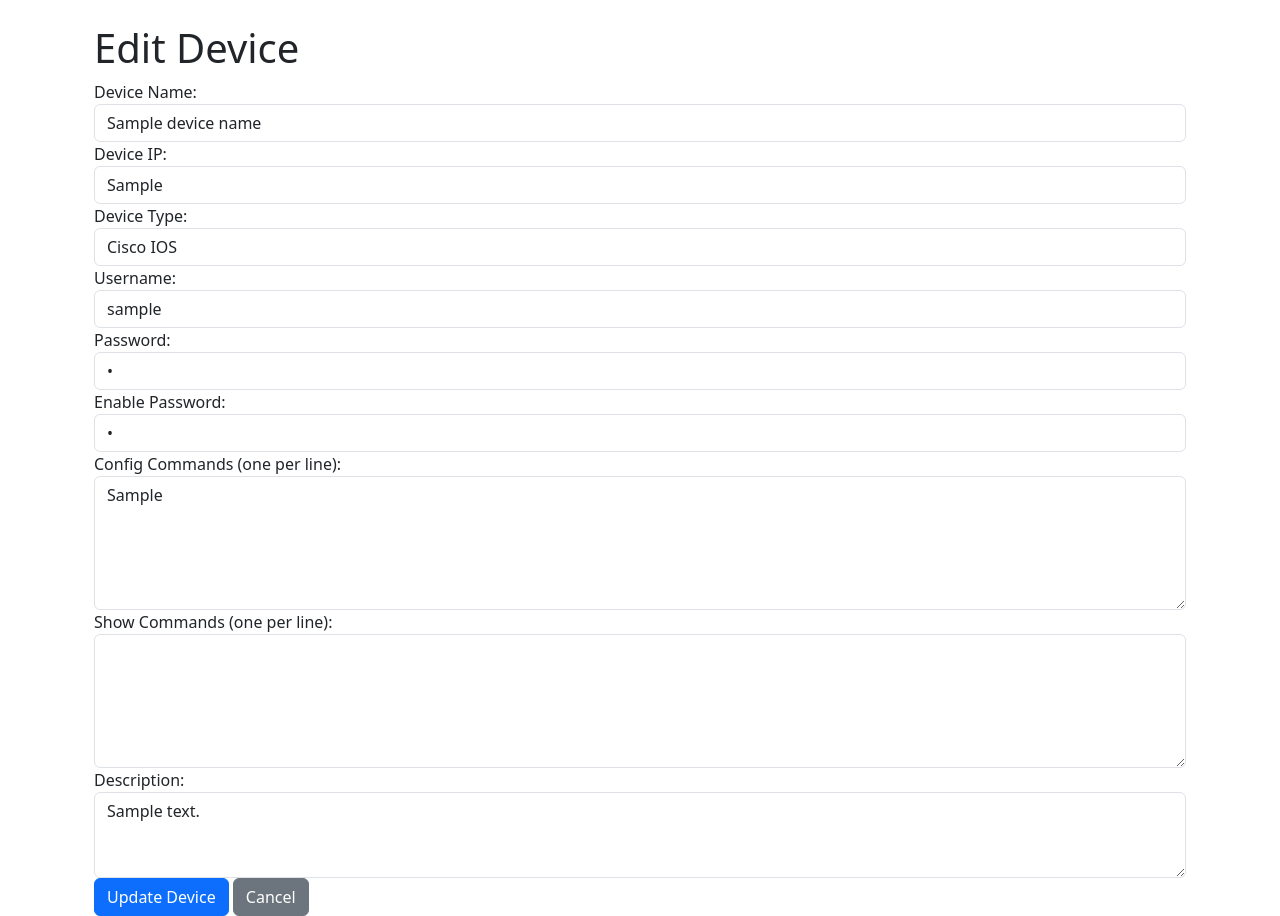
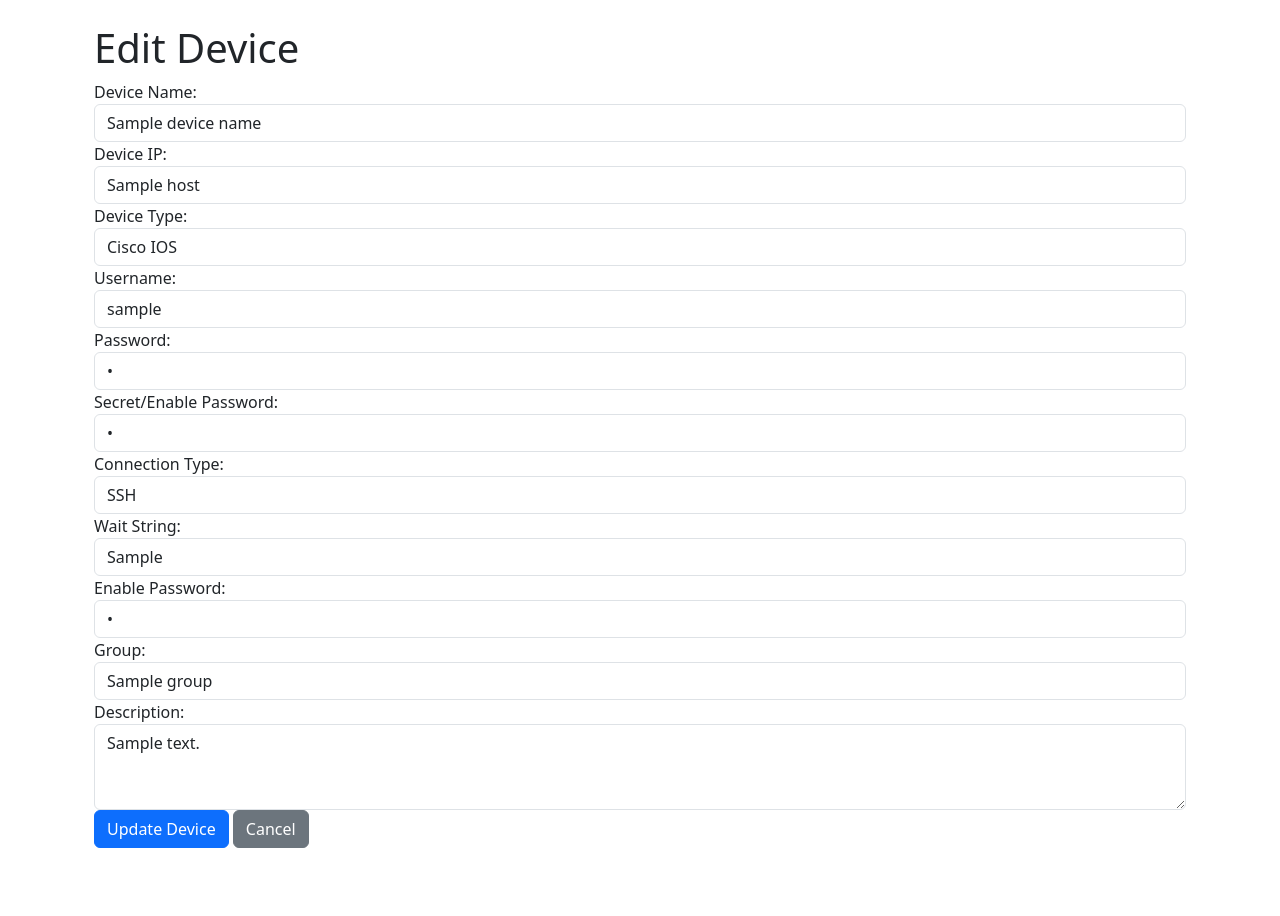
Before and after one commit to kaishin0527/cisco-config-fetcher, a Flask app: template templates/edit_device.html in a window 1280 px wide. Shown: the part 56-972 px from the top of the page. After the commit the page ends 904 px from the top, so only its background shows below. Run offline with Flask 3, Linux system fonts and the light colour scheme; the template is opened without the code that fills it: most values are stand-ins (such as "Sample title", 1, 10 or a date in 2020).

Commit message:
Fix edit templates to display existing data

```diff
--- a/templates/edit_device.html
+++ b/templates/edit_device.html
@@ -12,46 +12,58 @@
             <input type="text" class="form-control" id="device_name" name="device_name" value="{{ device_name }}" required>
         </div>
         <div class="form-group">
-            <label for="device_ip">Device IP:</label>
-            <input type="text" class="form-control" id="device_ip" name="device_ip" value="{{ device_ip }}" required>
+            <label for="host">Device IP:</label>
+            <input type="text" class="form-control" id="host" name="host" value="{{ device.host }}" required>
         </div>
         <div class="form-group">
             <label for="device_type">Device Type:</label>
             <select class="form-control" id="device_type" name="device_type" required>
-                <option value="cisco_ios" {% if device_type == 'cisco_ios' %}selected{% endif %}>Cisco IOS</option>
-                <option value="cisco_nxos" {% if device_type == 'cisco_nxos' %}selected{% endif %}>Cisco NX-OS</option>
-                <option value="cisco_asa" {% if device_type == 'cisco_asa' %}selected{% endif %}>Cisco ASA</option>
-                <option value="cisco_s300" {% if device_type == 'cisco_s300' %}selected{% endif %}>Cisco S300</option>
-                <option value="juniper" {% if device_type == 'juniper' %}selected{% endif %}>Juniper</option>
-                <option value="arista_eos" {% if device_type == 'arista_eos' %}selected{% endif %}>Arista EOS</option>
-                <option value="huawei" {% if device_type == 'huawei' %}selected{% endif %}>Huawei</option>
-                <option value="fortinet" {% if device_type == 'fortinet' %}selected{% endif %}>Fortinet</option>
-                <option value="other" {% if device_type == 'other' %}selected{% endif %}>Other</option>
+                <option value="cisco_ios" {% if device.device_type == 'cisco_ios' %}selected{% endif %}>Cisco IOS</option>
+                <option value="cisco_nxos" {% if device.device_type == 'cisco_nxos' %}selected{% endif %}>Cisco NX-OS</option>
+                <option value="cisco_asa" {% if device.device_type == 'cisco_asa' %}selected{% endif %}>Cisco ASA</option>
+                <option value="cisco_s300" {% if device.device_type == 'cisco_s300' %}selected{% endif %}>Cisco S300</option>
+                <option value="juniper" {% if device.device_type == 'juniper' %}selected{% endif %}>Juniper</option>
+                <option value="arista_eos" {% if device.device_type == 'arista_eos' %}selected{% endif %}>Arista EOS</option>
+                <option value="huawei" {% if device.device_type == 'huawei' %}selected{% endif %}>Huawei</option>
+                <option value="fortinet" {% if device.device_type == 'fortinet' %}selected{% endif %}>Fortinet</option>
+                <option value="other" {% if device.device_type == 'other' %}selected{% endif %}>Other</option>
             </select>
         </div>
         <div class="form-group">
             <label for="username">Username:</label>
-            <input type="text" class="form-control" id="username" name="username" value="{{ username }}" required>
+            <input type="text" class="form-control" id="username" name="username" value="{{ device.username }}" required>
         </div>
         <div class="form-group">
             <label for="password">Password:</label>
-            <input type="password" class="form-control" id="password" name="password" value="{{ password }}" required>
+            <input type="password" class="form-control" id="password" name="password" value="{{ device.password }}" required>
+        </div>
+        <div class="form-group">
+            <label for="secret">Secret/Enable Password:</label>
+            <input type="password" class="form-control" id="secret" name="secret" value="{{ device.secret }}">
+        </div>
+        <div class="form-group">
+            <label for="connection_type">Connection Type:</label>
+            <select class="form-control" id="connection_type" name="connection_type">
+                <option value="ssh" {% if device.connection_type == 'ssh' %}selected{% endif %}>SSH</option>
+                <option value="telnet" {% if device.connection_type == 'telnet' %}selected{% endif %}>Telnet</option>
+                <option value="serial" {% if device.connection_type == 'serial' %}selected{% endif %}>Serial</option>
+            </select>
+        </div>
+        <div class="form-group">
+            <label for="wait_string">Wait String:</label>
+            <input type="text" class="form-control" id="wait_string" name="wait_string" value="{{ device.wait_string }}">
         </div>
         <div class="form-group">
             <label for="enable_password">Enable Password:</label>
-            <input type="password" class="form-control" id="enable_password" name="enable_password" value="{{ enable_password }}">
+            <input type="password" class="form-control" id="enable_password" name="enable_password" value="{{ device.enable_password }}">
         </div>
         <div class="form-group">
-            <label for="config_commands">Config Commands (one per line):</label>
-            <textarea class="form-control" id="config_commands" name="config_commands" rows="5">{{ config_commands }}</textarea>
-        </div>
-        <div class="form-group">
-            <label for="show_commands">Show Commands (one per line):</label>
-            <textarea class="form-control" id="show_commands" name="show_commands" rows="5">{{ show_commands }}</textarea>
+            <label for="group">Group:</label>
+            <input type="text" class="form-control" id="group" name="group" value="{{ device.group }}">
         </div>
         <div class="form-group">
             <label for="description">Description:</label>
-            <textarea class="form-control" id="description" name="description" rows="3">{{ description }}</textarea>
+            <textarea class="form-control" id="description" name="description" rows="3">{{ device.description }}</textarea>
         </div>
         <button type="submit" class="btn btn-primary">Update Device</button>
         <a href="{{ url_for('devices') }}" class="btn btn-secondary">Cancel</a>
--- a/web_app_complete_fixed.py
+++ b/web_app_complete_fixed.py
@@ -453,7 +453,7 @@ def execute():
     devices = get_devices()
     command_groups = get_command_groups()
     scenarios = get_scenarios()
-    return render_template('execute.html', devices=devices, command_groups=command_groups, scenarios=scenarios)
+    return render_template('execute.html', devices=devices, command_groups=command_groups, scenarios=scenarios, scenario_lists=scenarios)
 
 @app.route('/run_scenario', methods=['POST'])
 def run_scenario():
```
Also changed, not shown: templates/edit_command_group.html (+6 -2 lines), templates/edit_scenario.html (+13 -9 lines).
